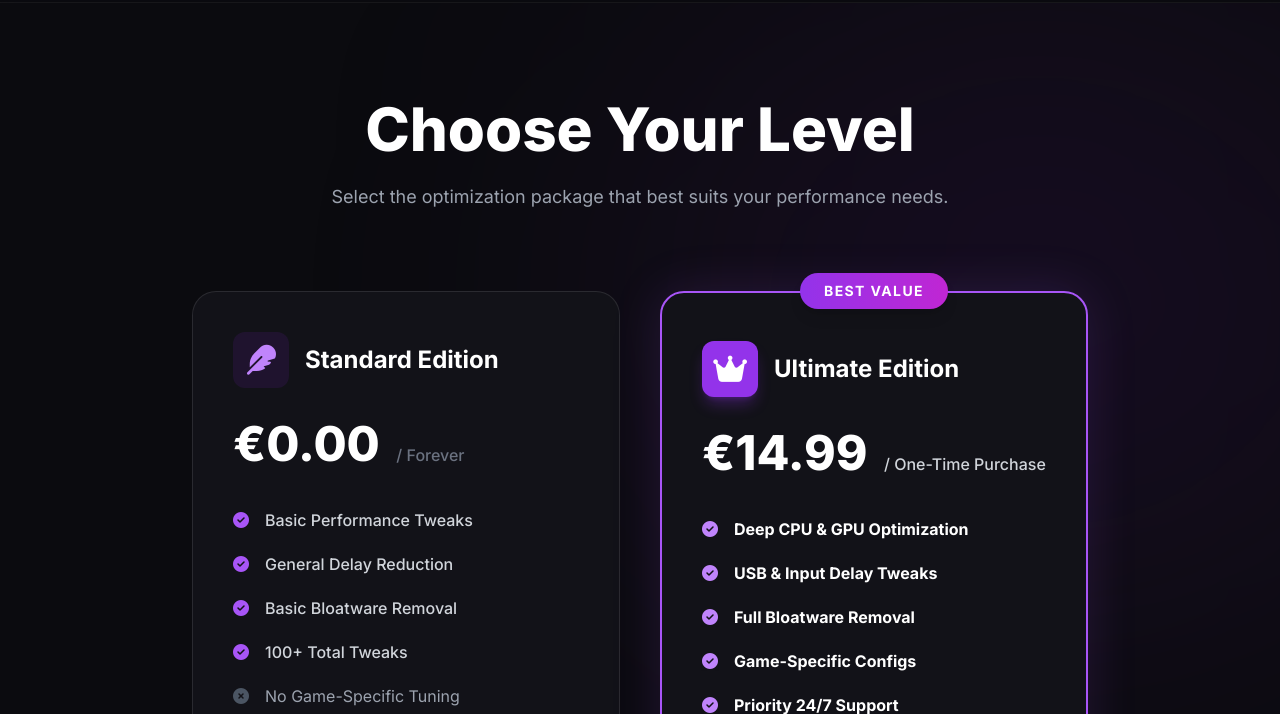
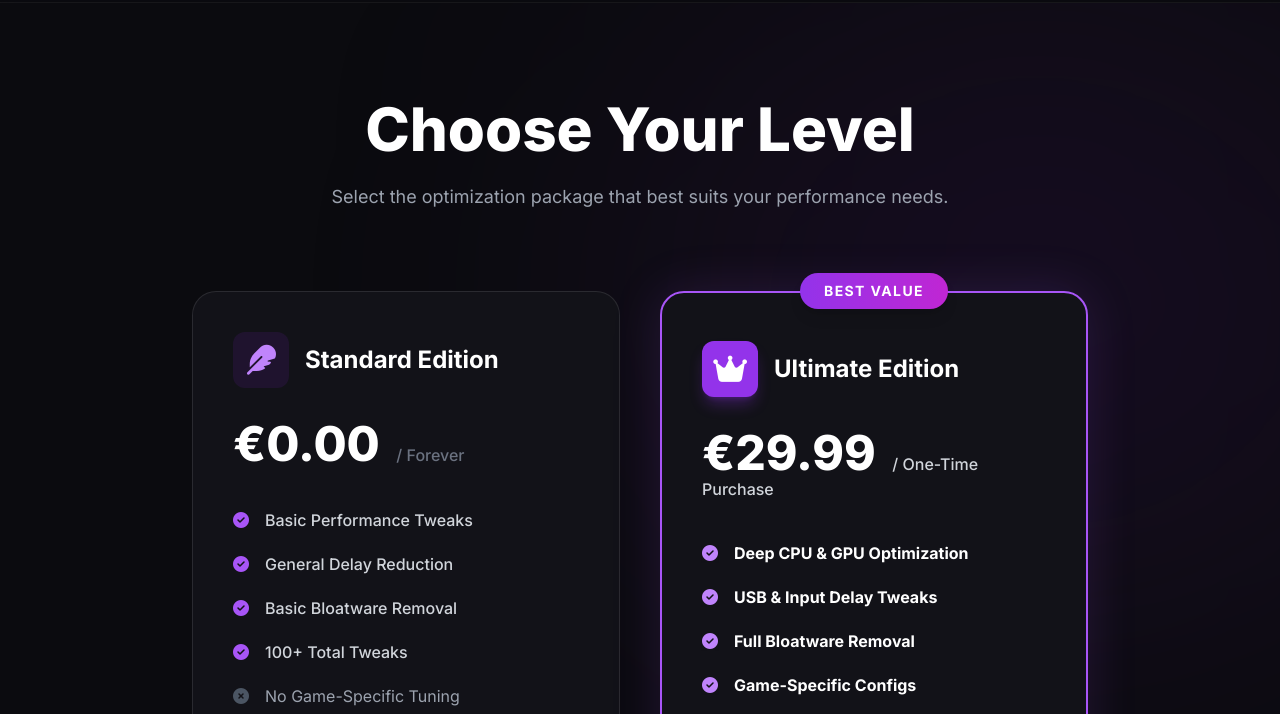
Before and after one commit to FyReSimply/simplytweaks, a plain HTML site: page pricing.html in a window 1280 px wide. Shown: the part 86-800 px from the top of the page. Drawn offline with nearby package versions, Linux system fonts and the light colour scheme.

Commit message:
Update pricing.html

```diff
--- a/pricing.html
+++ b/pricing.html
@@ -95,7 +95,7 @@
                         <h3 class="text-2xl font-bold text-white">Ultimate Edition</h3>
                     </div>
                     <div class="mb-10">
-                        <span class="text-5xl font-extrabold text-white">€14.99</span>
+                        <span class="text-5xl font-extrabold text-white">€29.99</span>
                         <span class="text-gray-300 font-medium ml-3">/ One-Time Purchase</span>
                     </div>
 
```
